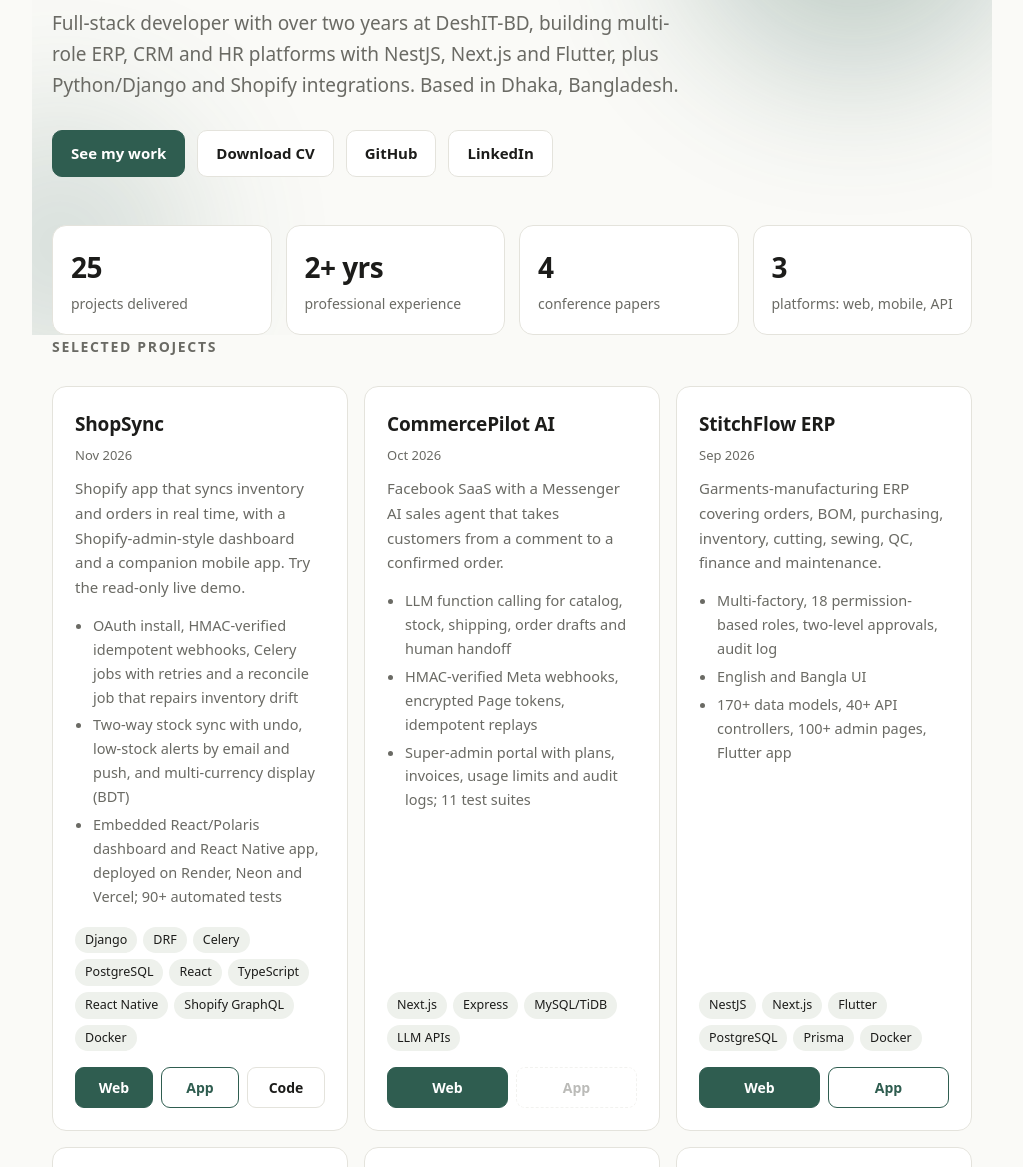
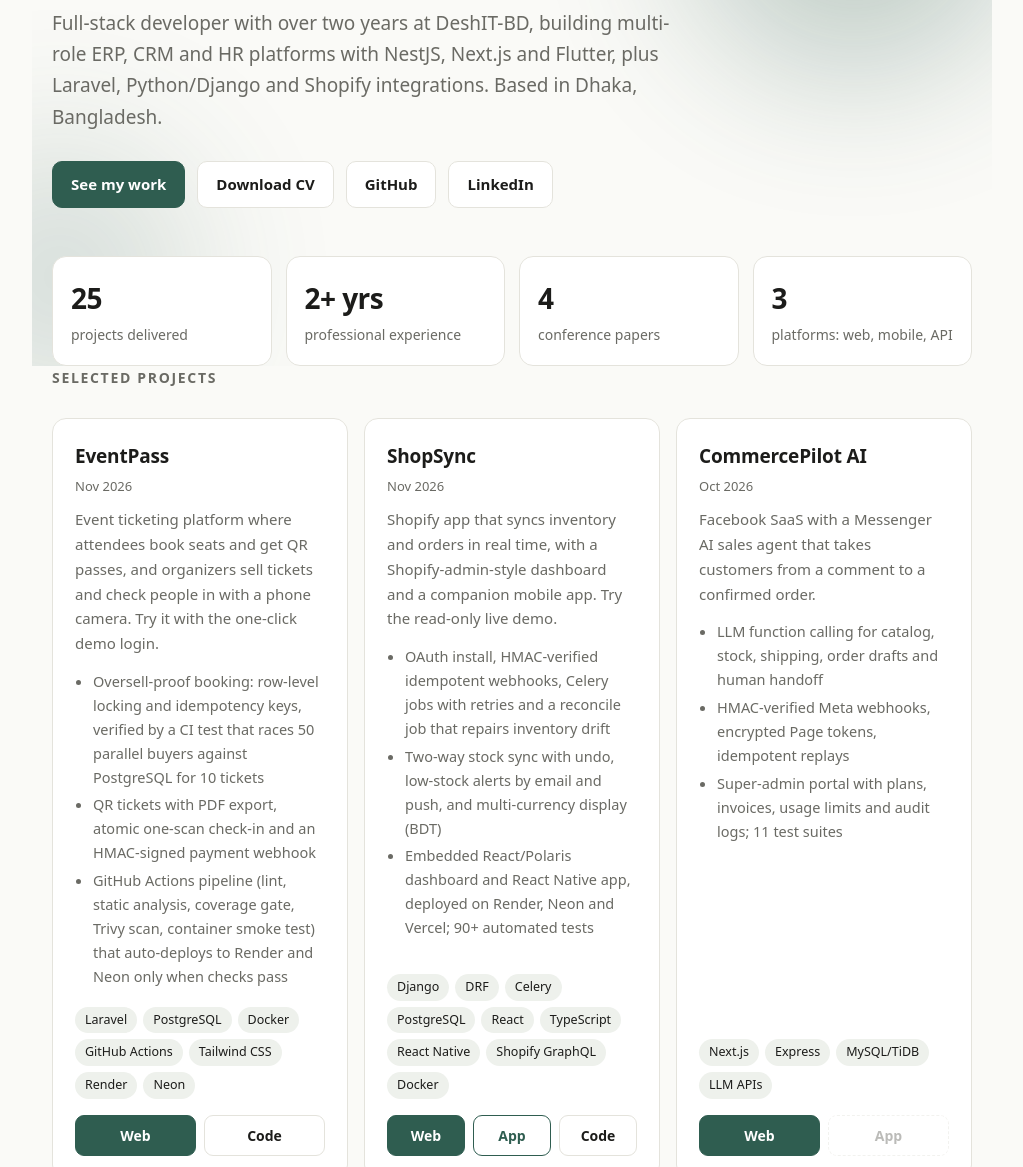
Before and after one commit to saad125862/portfolio, a website: page public/index.html in a window 1280 px wide. Shown: the part 276-1443 px from the top of the page, without its empty margins (128-1151 px from the left). Drawn offline with Linux system fonts and the light colour scheme.

Commit message:
Add EventPass project, Laravel and CI/CD skills; update CV PDF
- New EventPass card (web demo and code links)
- Laravel, GHCR, Trivy, PHPUnit and CI/CD pipelines added to skills
- CV PDF now includes EventPass and ShopSync

Co-Authored-By: Claude Sonnet 5.5 <noreply@anthropic.com>

```diff
--- a/public/index.html
+++ b/public/index.html
@@ -136,7 +136,7 @@ h1 .name{background:linear-gradient(90deg,var(--accent),var(--text) 70%);-webkit
 <main id="top">
 <section class="hero wrap">
   <h1 class="intro" style="--i:0">Hi, I'm <span class="name">Saad</span>.<br>I build full-stack products.</h1>
-  <p class="lead intro" style="--i:1">Full-stack developer with over two years at DeshIT-BD, building multi-role ERP, CRM and HR platforms with NestJS, Next.js and Flutter, plus Python/Django and Shopify integrations. Based in Dhaka, Bangladesh.</p>
+  <p class="lead intro" style="--i:1">Full-stack developer with over two years at DeshIT-BD, building multi-role ERP, CRM and HR platforms with NestJS, Next.js and Flutter, plus Laravel, Python/Django and Shopify integrations. Based in Dhaka, Bangladesh.</p>
   <div class="btns intro" style="--i:2">
     <a class="btn primary" href="#projects">See my work</a>
     <a class="btn" href="MD%20Saad%20Bin%20Sayed_CV.pdf" download>Download CV</a>
@@ -154,6 +154,19 @@ h1 .name{background:linear-gradient(90deg,var(--accent),var(--text) 70%);-webkit
 <section id="projects" class="wrap">
   <h2>Selected projects</h2>
   <div class="grid">
+
+    <article class="card">
+      <h3>EventPass</h3>
+      <div class="when">Nov 2026</div>
+      <p>Event ticketing platform where attendees book seats and get QR passes, and organizers sell tickets and check people in with a phone camera. Try it with the one-click demo login.</p>
+      <ul>
+        <li>Oversell-proof booking: row-level locking and idempotency keys, verified by a CI test that races 50 parallel buyers against PostgreSQL for 10 tickets</li>
+        <li>QR tickets with PDF export, atomic one-scan check-in and an HMAC-signed payment webhook</li>
+        <li>GitHub Actions pipeline (lint, static analysis, coverage gate, Trivy scan, container smoke test) that auto-deploys to Render and Neon only when checks pass</li>
+      </ul>
+      <div class="chips"><span class="chip">Laravel</span><span class="chip">PostgreSQL</span><span class="chip">Docker</span><span class="chip">GitHub Actions</span><span class="chip">Tailwind CSS</span><span class="chip">Render</span><span class="chip">Neon</span></div>
+      <div class="actions" data-project="eventpass"><a data-kind="web">Web</a><a data-kind="code">Code</a></div>
+    </article>
 
     <article class="card">
       <h3>ShopSync</h3>
@@ -281,12 +294,12 @@ h1 .name{background:linear-gradient(90deg,var(--accent),var(--text) 70%);-webkit
 <section id="skills" class="wrap">
   <h2>Skills</h2>
   <div class="skills">
-    <div class="skill"><h3>Backend, web and mobile</h3><div class="chips"><span class="chip">NestJS</span><span class="chip">Express</span><span class="chip">Django</span><span class="chip">Django REST Framework</span><span class="chip">Celery</span><span class="chip">Next.js</span><span class="chip">React</span><span class="chip">React Native</span><span class="chip">Expo</span><span class="chip">Flutter</span><span class="chip">Vite</span><span class="chip">TanStack Query</span><span class="chip">Prisma</span><span class="chip">REST</span><span class="chip">OpenAPI</span><span class="chip">JWT</span><span class="chip">Socket.IO</span><span class="chip">Zod</span></div></div>
+    <div class="skill"><h3>Backend, web and mobile</h3><div class="chips"><span class="chip">NestJS</span><span class="chip">Express</span><span class="chip">Laravel</span><span class="chip">Django</span><span class="chip">Django REST Framework</span><span class="chip">Celery</span><span class="chip">Next.js</span><span class="chip">React</span><span class="chip">React Native</span><span class="chip">Expo</span><span class="chip">Flutter</span><span class="chip">Vite</span><span class="chip">TanStack Query</span><span class="chip">Prisma</span><span class="chip">REST</span><span class="chip">OpenAPI</span><span class="chip">JWT</span><span class="chip">Socket.IO</span><span class="chip">Zod</span></div></div>
     <div class="skill"><h3>E-commerce and integrations</h3><div class="chips"><span class="chip">Shopify apps</span><span class="chip">Shopify Admin GraphQL API</span><span class="chip">App Bridge</span><span class="chip">Polaris</span><span class="chip">OAuth 2.0</span><span class="chip">Webhooks (HMAC)</span><span class="chip">Idempotent event processing</span><span class="chip">Background jobs</span><span class="chip">Meta webhooks</span><span class="chip">REST APIs</span></div></div>
     <div class="skill"><h3>Business systems</h3><div class="chips"><span class="chip">ERP</span><span class="chip">CRM</span><span class="chip">HRM</span><span class="chip">Inventory management</span><span class="chip">Order management</span><span class="chip">Multi-tenant SaaS</span><span class="chip">Role-based access control</span><span class="chip">Audit logging</span></div></div>
     <div class="skill"><h3>Languages</h3><div class="chips"><span class="chip">TypeScript</span><span class="chip">JavaScript</span><span class="chip">Dart</span><span class="chip">Python</span><span class="chip">Java</span><span class="chip">C / C++</span><span class="chip">PHP</span></div></div>
     <div class="skill"><h3>Databases</h3><div class="chips"><span class="chip">PostgreSQL</span><span class="chip">MySQL (TiDB)</span><span class="chip">MongoDB</span><span class="chip">Redis</span></div></div>
-    <div class="skill"><h3>DevOps and testing</h3><div class="chips"><span class="chip">Docker</span><span class="chip">Docker Compose</span><span class="chip">GitHub Actions</span><span class="chip">Render</span><span class="chip">Vercel</span><span class="chip">Neon</span><span class="chip">Gunicorn</span><span class="chip">Jest</span><span class="chip">pytest</span><span class="chip">Vitest</span><span class="chip">Git / GitHub</span></div></div>
+    <div class="skill"><h3>DevOps and testing</h3><div class="chips"><span class="chip">Docker</span><span class="chip">Docker Compose</span><span class="chip">GitHub Actions</span><span class="chip">CI/CD pipelines</span><span class="chip">GHCR</span><span class="chip">Trivy</span><span class="chip">Render</span><span class="chip">Vercel</span><span class="chip">Neon</span><span class="chip">Gunicorn</span><span class="chip">Jest</span><span class="chip">PHPUnit</span><span class="chip">pytest</span><span class="chip">Vitest</span><span class="chip">Git / GitHub</span></div></div>
     <div class="skill"><h3>AI and LLM engineering</h3><div class="chips"><span class="chip">Claude Code</span><span class="chip">LLM function calling</span><span class="chip">OpenAI / Gemini / DeepSeek APIs</span><span class="chip">RAG</span><span class="chip">CrewAI</span><span class="chip">n8n</span><span class="chip">AI agents</span></div></div>
     <div class="skill"><h3>ML and data science</h3><div class="chips"><span class="chip">Scikit-learn</span><span class="chip">Pandas</span><span class="chip">NumPy</span><span class="chip">TensorFlow</span></div></div>
   </div>
@@ -336,6 +349,7 @@ h1 .name{background:linear-gradient(90deg,var(--accent),var(--text) 70%);-webkit
   /* Fill in the links below. Leave '' for any that don't exist yet: that button shows as disabled. */
   var REL='https://github.com/saad125862/portfolio/releases/download/v1.0.0/';
   var LINKS={
+    eventpass:{web:'https://eventpass-36j5.onrender.com',app:'',code:'https://github.com/saad125862/eventpass'},
     shopsync:{web:'https://shopsync-sooty.vercel.app',app:'https://github.com/saad125862/shopsync/releases/latest/download/ShopSync.apk',code:'https://github.com/saad125862/shopsync'},
     commercepilot:{web:'https://commercepilot-swart.vercel.app',app:'',code:''},
     stitchflow:{web:'https://stitchflow-erp.vercel.app/',app:REL+'Stitchflow.apk',code:''},
```
Also changed, not shown: 1 other file.
